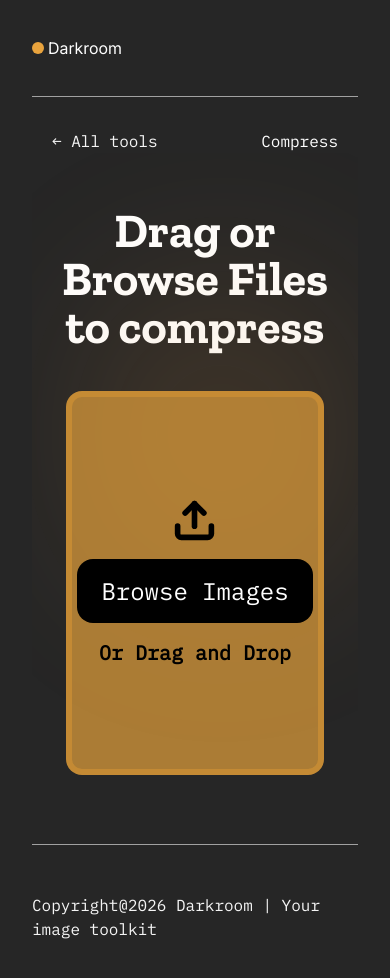
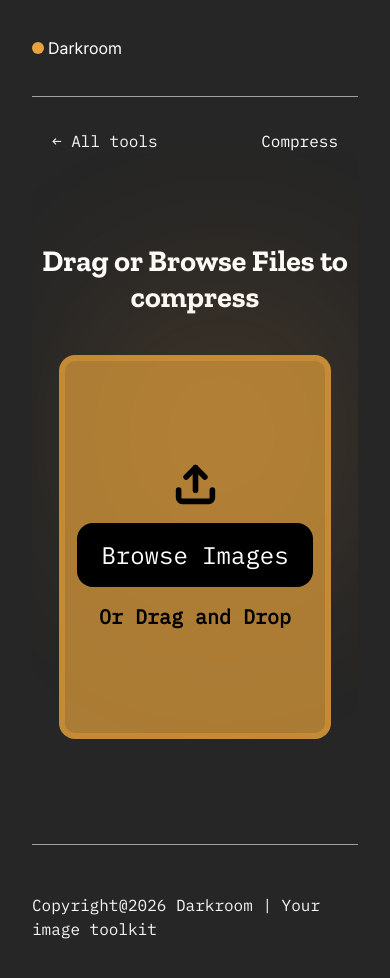
Before and after one commit to ibrahimhere47/Darkroom-v2, a React (Vite) app: page /tools/compress in a window 390 px wide. Shown: the top 978 px of the page. Built offline with nearby package versions, Linux system fonts and the light colour scheme.

Commit message:
Empty Tool Page responsive update

```diff
--- a/src/components/tool-page-comps/ToolPageEmptyLook.jsx
+++ b/src/components/tool-page-comps/ToolPageEmptyLook.jsx
@@ -36,7 +36,7 @@ const ToolPageEmptyLook = (props) => {
             <ToolPageHeader />
                 <div
                     ref={containerRef}
-                    className="relative flex flex-col items-center justify-center w-full min-h-[80vh] mb-4 px-2 sm:px-6 overflow-hidden isolate"
+                    className="relative flex flex-col items-center justify-center w-full min-h-[80vh] mb-4 sm:px-6 overflow-hidden isolate"
                 >
                     <div
                         ref={blobRef}
@@ -51,7 +51,7 @@ const ToolPageEmptyLook = (props) => {
                     </div>
 
                     <div className="text-center max-w-lg mb-10">
-                        <h1 className="text-5xl font-zilla flex flex-wrap justify-center gap-x-3 gap-y-1">
+                        <h1 className="text-3xl sm:text-5xl font-zilla flex flex-wrap justify-center gap-x-3 gap-y-1">
                             Drag or Browse Files to {tool.id}
                         </h1>
                     </div>
```
